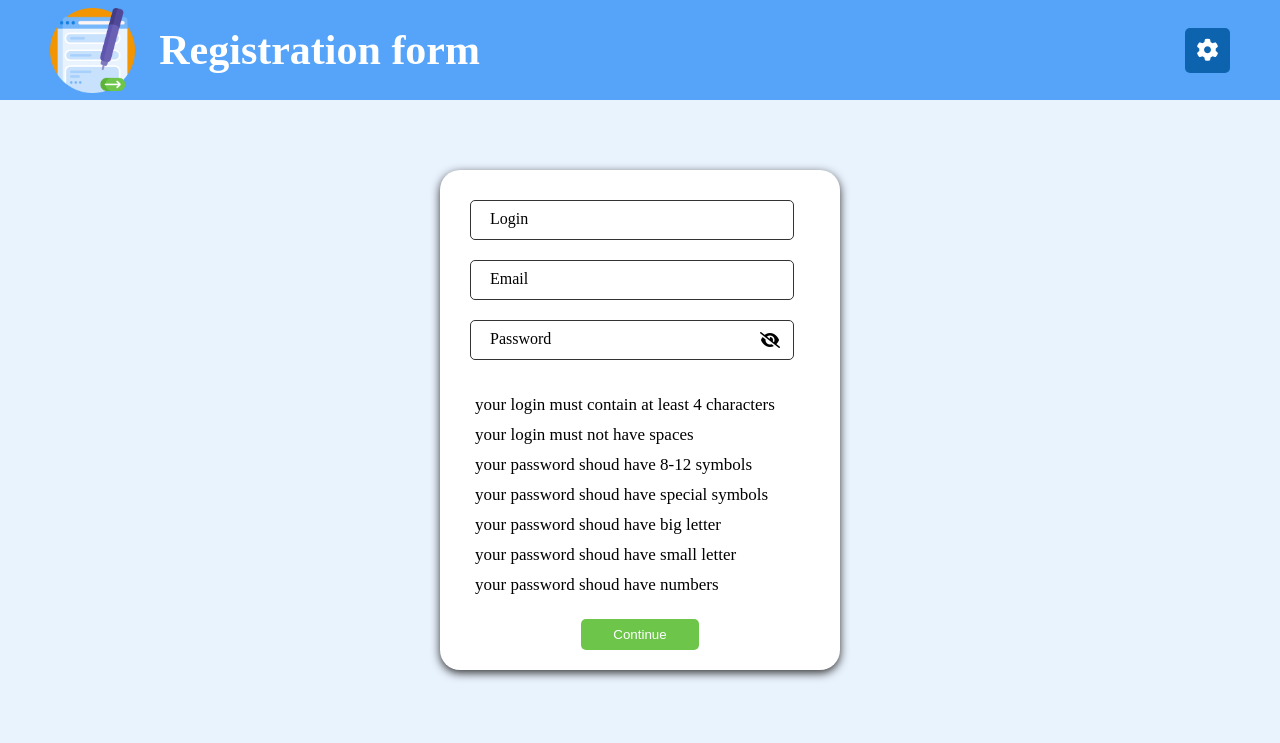
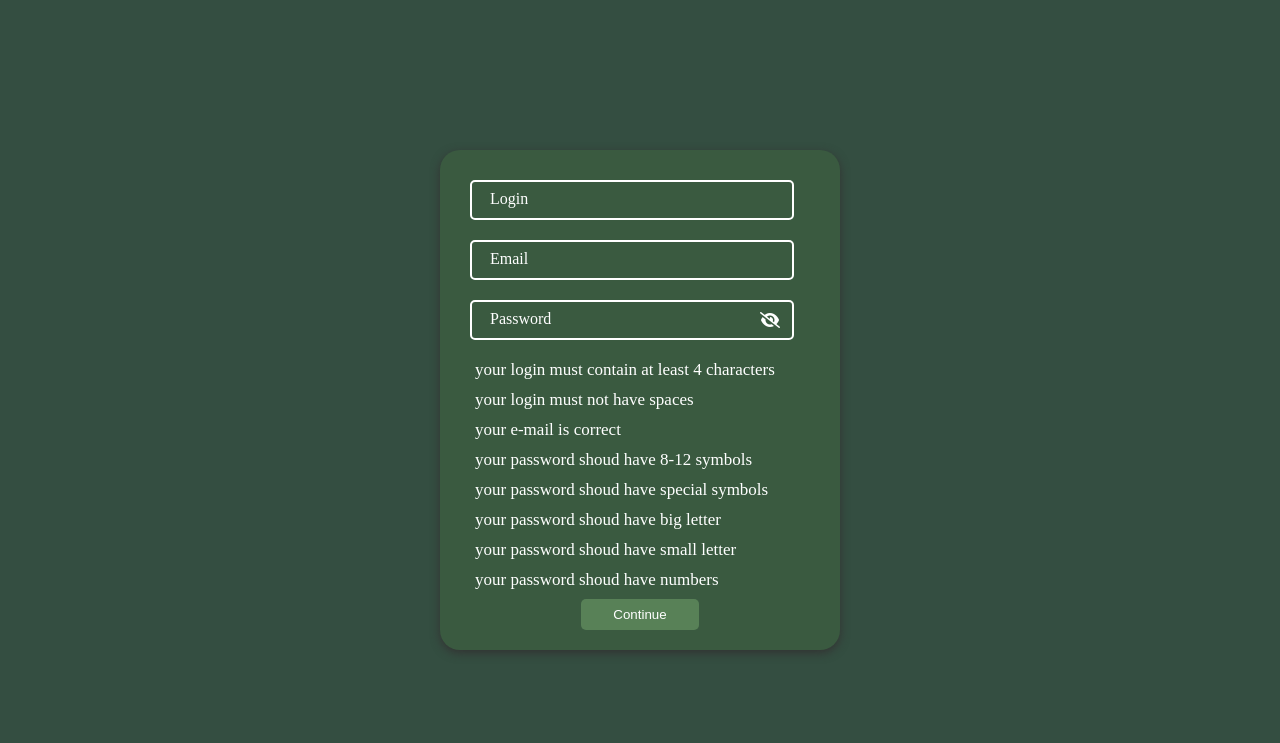
Before and after one commit to PhantomZhuk/Registration-form, a plain HTML site: page index.html in a window 1280 px wide. Drawn offline with nearby package versions, Linux system fonts and the light colour scheme.

Commit message:
update style

```diff
--- a/index.html
+++ b/index.html
@@ -18,16 +18,11 @@
 <body>
 
     <div class="wrap">
-        <header>
-            <div class="logo"><img src="./img/icon.png" alt=""><h2>Registration form</h2></div>
-            <div class="btnSettings"><i class="fa-solid fa-gear"></i></div>
-        </header>
-        <main>
         <div class="formContainer">
             <div class="inputContainer">
                 <input type="text" id="loginInput" autocomplete="off">
                 <div class="loginPlaceholder">Login</div>
-                    <input type="text" id="emailInput" autocomplete="off">
+                <input type="email" id="emailInput" autocomplete="off">
                 <div class="emailPlaceholder">Email</div>
                 <input type="password" id="passwordInput" autocomplete="off">
                 <div class="passwordPlaceholder">Password</div>
@@ -36,17 +31,17 @@
             <ul class="checkContainer">
                 <li class="check1">your login must contain at least 4 characters</li>
                 <li class="check2">your login must not have spaces</li>
-                    <li class="check3">your password shoud have 8-12 symbols</li>
-                    <li class="check4">your password shoud have special symbols</li>
-                    <li class="check5">your password shoud have big letter</li>
-                    <li class="check6">your password shoud have small letter</li>
-                    <li class="check7">your password shoud have numbers</li>
+                <li class="check3">your e-mail is correct</li>
+                <li class="check4">your password shoud have 8-12 symbols</li>
+                <li class="check5">your password shoud have special symbols</li>
+                <li class="check6">your password shoud have big letter</li>
+                <li class="check7">your password shoud have small letter</li>
+                <li class="check8">your password shoud have numbers</li>
             </ul>
             <div class="btnContainer">
                 <button id="continue">Continue</button>
             </div>
         </div>
-        </main>
     </div>
 
     <script src="./main.js"></script>
--- a/main.js
+++ b/main.js
@@ -74,30 +74,31 @@ $(`.viewPassword`).click(()=>{
     }
 });
 
-let checkColor = `#6dc54a`;
+
+let checkColor = `#a7c957`;
 
 $(`#passwordInput`).on(`input`, ()=>{
     let password = $(`#passwordInput`).val();
 
-    $(`.check3, .check4, .check5, .check6, .check7`).css(`color`, ``);
+    $(`.check4, .check5, .check6, .check7, .check8`).css(`color`, ``);
 
     if (password.length >= 8 && password.length <= 12){
-        $(`.check3`).css(`color`, checkColor);
+        $(`.check4`).css(`color`, checkColor);
     }
 
     if (/[!@#$%^&*()_+\-=\|?/><.,`~]/g.test(password)){
-        $(`.check4`).css(`color`, checkColor);
+        $(`.check5`).css(`color`, checkColor);
     }
 
     if (/[A-Z]/g.test(password)){
-        $(`.check5`).css(`color`, checkColor);
+        $(`.check6`).css(`color`, checkColor);
     }
 
     if (/[a-z]/g.test(password)){
-        $(`.check6`).css(`color`, checkColor);
+        $(`.check7`).css(`color`, checkColor);
     }
 
     if (/[0-9]/g.test(password)){
-        $(`.check7`).css(`color`, checkColor);
+        $(`.check8`).css(`color`, checkColor);
     }
 });
--- a/styles/style.scss
+++ b/styles/style.scss
@@ -8,52 +8,9 @@
     width: 100%;
     min-height: 100vh;
     display: flex;
-    flex-direction: column;
-    align-items: center;
-    background-color: #e9f3fe;
-
-    header {
-        width: 100%;
-        height: 10vh;
-        display: flex;
-        justify-content: space-between;
-        align-items: center;
-        padding: 50px;
-        background-color: #55a4f9;
-        color: #fff;
-
-        .logo {
-            width: 430px;
-            display: flex;
-            justify-content: space-between;
-            align-items: center;
-            font-size: 28px;
-
-            img {
-                height: 85px;
-            }
-        }
-
-        .btnSettings {
-            width: 45px;
-            height: 45px;
-            border-radius: 5px;
-            background-color: #0e63af;
-            display: flex;
     justify-content: center;
     align-items: center;
-            cursor: pointer;
-            color: #fff;
-            font-size: 22px;
-        }
-    }
-
-    main {
-        width: 100%;
-        min-height: 80vh;
-        display: flex;
-        justify-content: center;
-        align-items: center;
+    background-color: #344e41;
 
     .formContainer {
         width: 400px;
@@ -65,7 +22,8 @@
         box-shadow: 0 3px 10px #333;
         border-radius: 20px;
         padding: 20px;
-            background-color: #fff;
+        background-color: #3a5a40;
+        color: #fff;
 
         .inputContainer {
             width: 100%;
@@ -76,16 +34,18 @@
                 width: 90%;
                 height: 40px;
                 margin: 10px;
-                    border: 1px solid #333;
+                border: 2px solid #fff;
                 border-radius: 5px;
                 outline: none;
                 padding-left: 15px;
                 font-size: 16px;
+                background-color: #3a5a40;
+                color: #fff;
             }
 
             .loginPlaceholder {
                 position: absolute;
-                    background-color: #fff;
+                background-color: #3a5a40;
                 margin-top: 20px;
                 margin-left: 30px;
                 transition: 0.3s;
@@ -93,7 +53,7 @@
 
             .emailPlaceholder {
                 position: absolute;
-                    background-color: #fff;
+                background-color: #3a5a40;
                 margin-top: 80px;
                 margin-left: 30px;
                 transition: 0.3s;
@@ -101,7 +61,7 @@
 
             .passwordPlaceholder {
                 position: absolute;
-                    background-color: #fff;
+                background-color: #3a5a40;
                 margin-top: 140px;
                 margin-left: 30px;
                 transition: 0.3s;
@@ -138,11 +98,10 @@
                 padding: 8px 32px;
                 border-radius: 5px;
                 border: none;
-                    background-color: #6dc54a;
+                background-color: #588157;
                 color: #fff;
                 cursor: pointer;
             }
         }
     }
 }
-}
```
Also changed, not shown: styles/style.css, 1 other file. Lines whose indentation alone changed are shown as unchanged.
